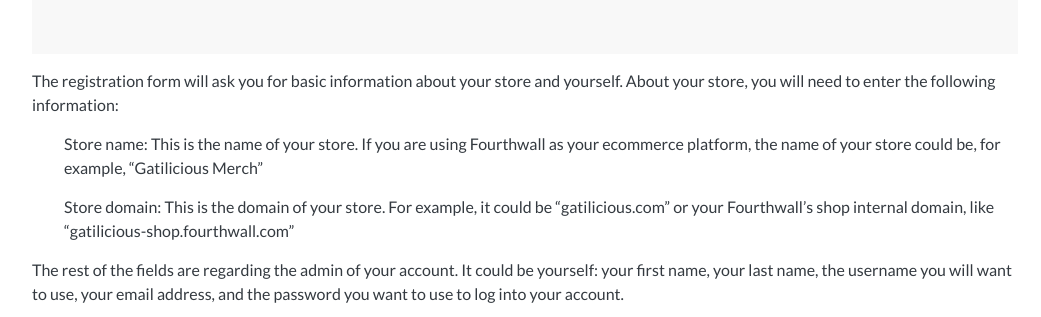
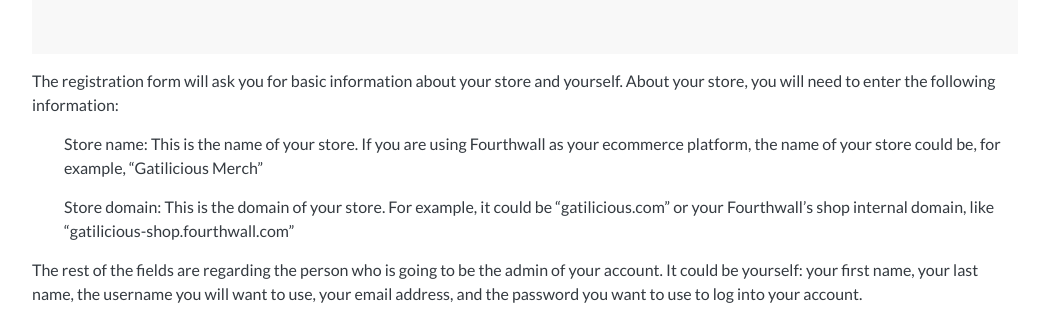
Before and after one commit to echo-brain/echo-brain.github.io, a Jekyll site: the page built from _posts/2024-03-11-getting-started-with-echobrain-first-steps.md, in a window 1280 px wide and 900 px high, scrolled down 1228 px, cut to the strip 0-317 px from the top of the window. Shown: the whole strip, without its empty margins (115-1156 px from the left). Built offline with Jekyll 4.4.1, drawn with Linux system fonts in a browser that asks for light colours.

Commit message:
Improve wording of step 1

```diff
--- a/_posts/2024-03-11-getting-started-with-echobrain-first-steps.md
+++ b/_posts/2024-03-11-getting-started-with-echobrain-first-steps.md
@@ -21,7 +21,7 @@ The registration form will ask you for basic information about your store and yo
 - Store name: This is the name of your store. If you are using Fourthwall as your ecommerce platform, the name of your store could be, for example, "Gatilicious Merch"
 - Store domain: This is the domain of your store. For example, it could be "gatilicious.com" or your Fourthwall's shop internal domain, like "gatilicious-shop.fourthwall.com"
 
-The rest of the fields are regarding the admin of your account. It could be yourself: your first name, your last name, the username you will want to use, your email address, and the password you want to use to log into your account.
+The rest of the fields are regarding the person who is going to be the admin of your account. It could be yourself: your first name, your last name, the username you will want to use, your email address, and the password you want to use to log into your account.
 
 <iframe width="100%" height="630" src="https://www.youtube.com/embed/wy0ECPHxG9o?si=DoYjr77wSJ3kcMS7" title="YouTube video player" frameborder="0" allow="accelerometer; autoplay; clipboard-write; encrypted-media; gyroscope; picture-in-picture; web-share" referrerpolicy="strict-origin-when-cross-origin" allowfullscreen></iframe>
 
```
